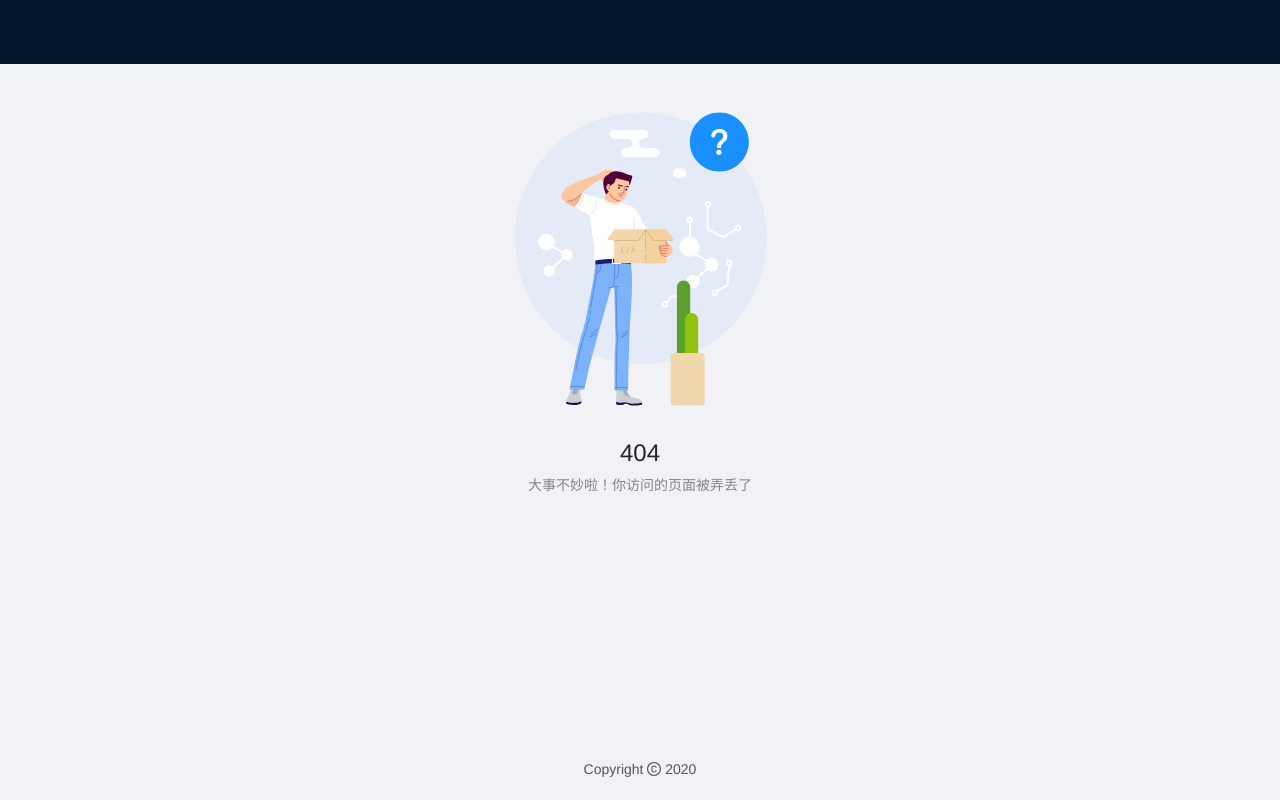
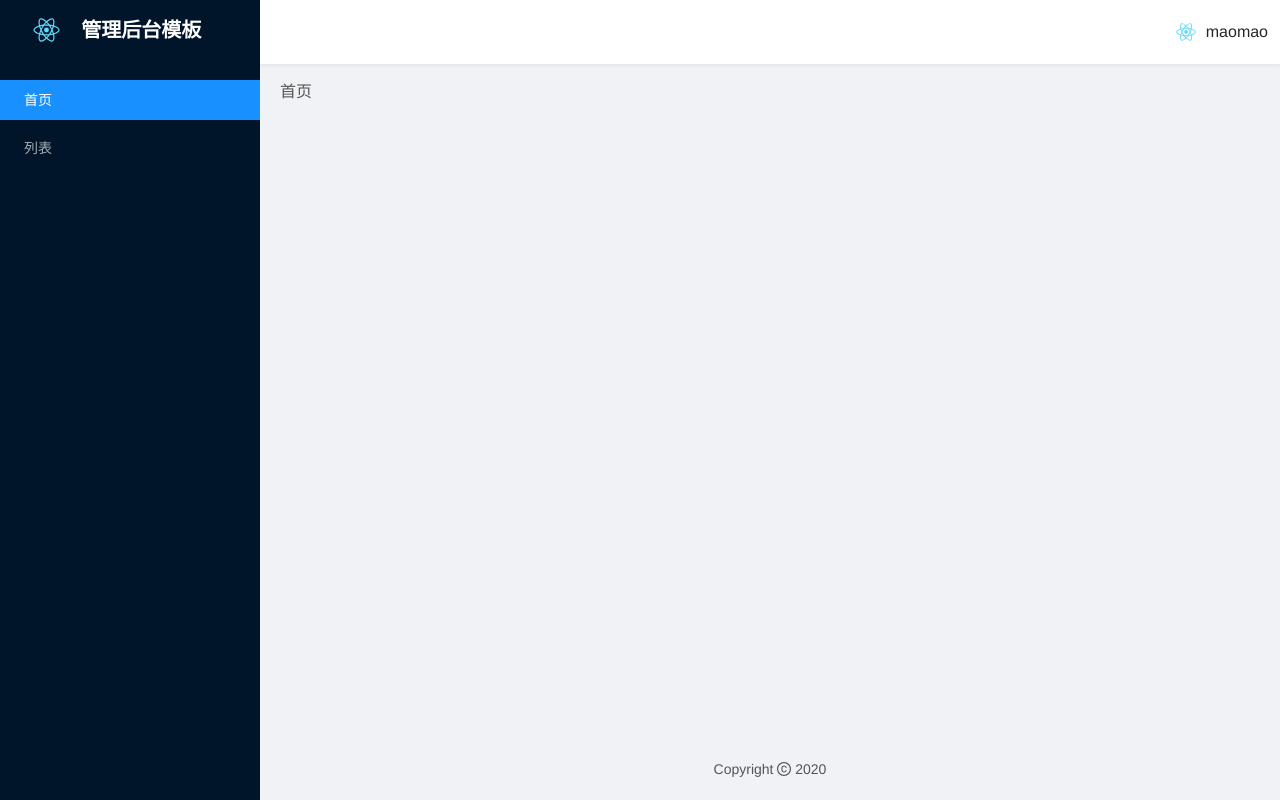
Before and after one commit to maomao1996/react-admin-template, a React (Create React App) app: page /home in a window 1280 px wide. Before the commit this address led to /404. Built offline with nearby package versions, Linux system fonts and the light colour scheme.

Commit message:
feat: 新增首页

```diff
--- /dev/null
+++ b/src/pages/home/index.tsx
@@ -0,0 +1,7 @@
+import React from 'react'
+
+// 首页
+
+export default function Home() {
+  return <div className="home">首页</div>
+}
--- a/src/routes/index.ts
+++ b/src/routes/index.ts
@@ -16,6 +16,12 @@ export const normalRoutes: MRoute[] = [
   }
 ]
 
-export const authorizedRoutes: MRoute[] = []
+export const authorizedRoutes: MRoute[] = [
+  {
+    layout: 'AuthorityLayout',
+    path: '/home',
+    component: lazy(() => import('@/pages/home'))
+  }
+]
 
 export const routes = [...authorizedRoutes, ...normalRoutes]
```
